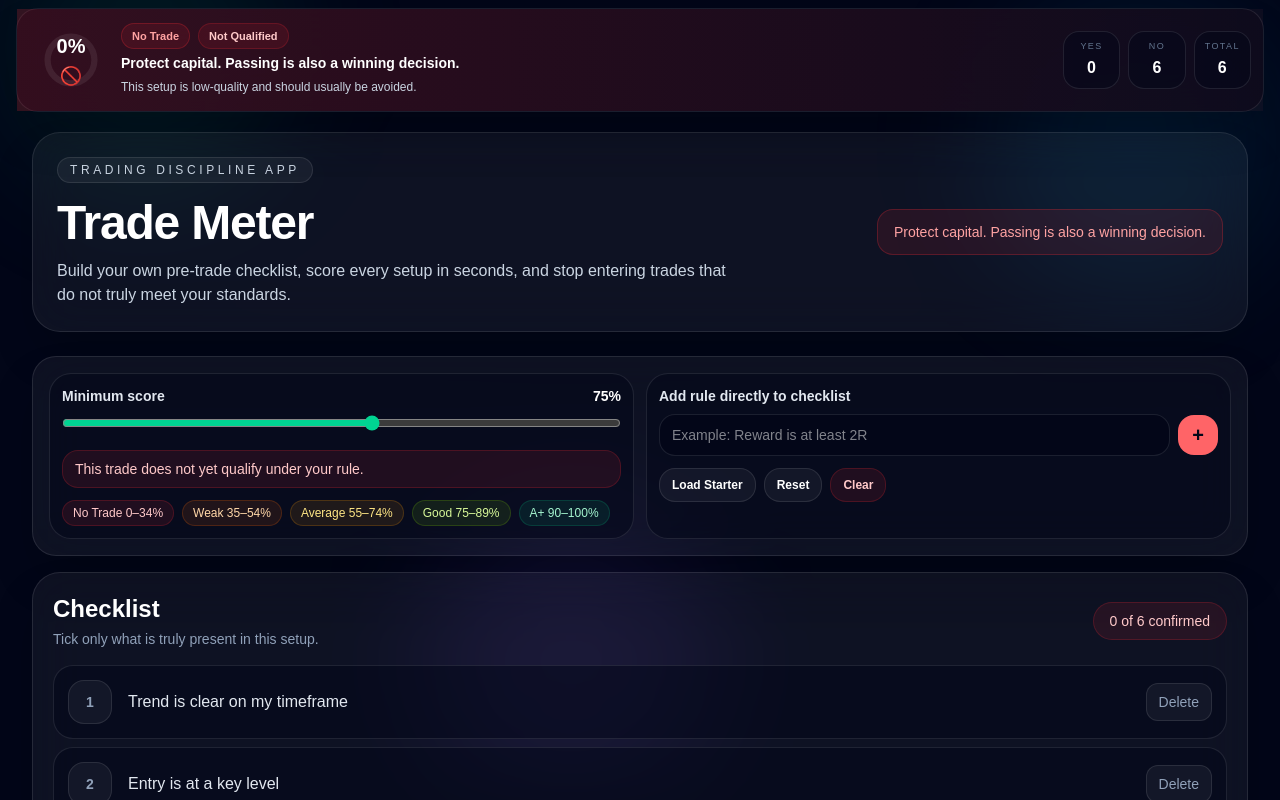
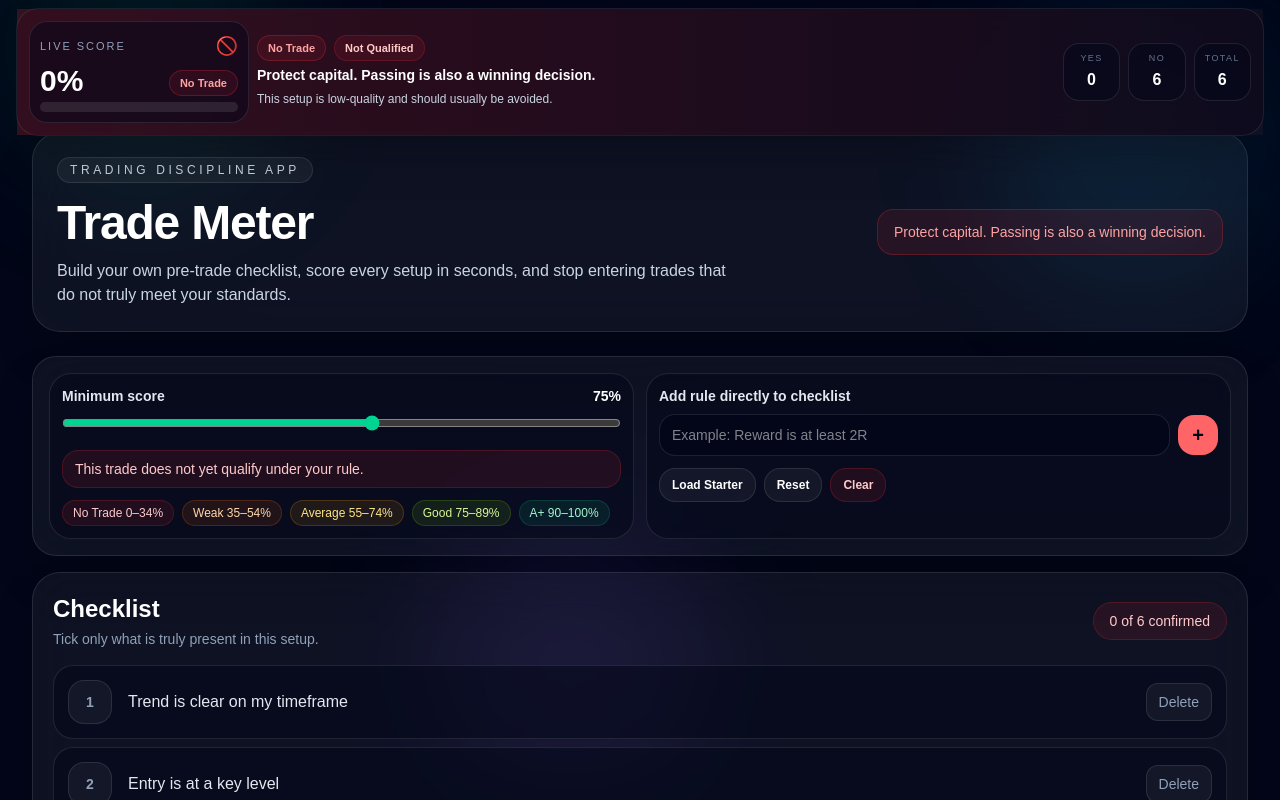
Before and after one commit to Johny-88/Trade-Meter, a Next.js app: page / in a window 1280 px wide. Shown: the top 800 px of the page. Built offline with nearby package versions, Linux system fonts and the light colour scheme.

Commit message:
Update page.tsx

```diff
--- a/app/page.tsx
+++ b/app/page.tsx
@@ -29,6 +29,7 @@ const toneMap: Record<
     badge: string
     pill: string
     button: string
+    fill: string
   }
 > = {
   emerald: {
@@ -37,6 +38,7 @@ const toneMap: Record<
     badge: 'border-emerald-500/25 bg-emerald-500/10 text-emerald-300',
     pill: 'border-emerald-500/20 bg-emerald-500/10 text-emerald-200',
     button: 'bg-emerald-400 text-slate-950 hover:opacity-90',
+    fill: 'bg-emerald-400',
   },
   lime: {
     ring: 'text-lime-400',
@@ -44,6 +46,7 @@ const toneMap: Record<
     badge: 'border-lime-500/25 bg-lime-500/10 text-lime-300',
     pill: 'border-lime-500/20 bg-lime-500/10 text-lime-200',
     button: 'bg-lime-400 text-slate-950 hover:opacity-90',
+    fill: 'bg-lime-400',
   },
   amber: {
     ring: 'text-amber-400',
@@ -51,6 +54,7 @@ const toneMap: Record<
     badge: 'border-amber-500/25 bg-amber-500/10 text-amber-300',
     pill: 'border-amber-500/20 bg-amber-500/10 text-amber-200',
     button: 'bg-amber-400 text-slate-950 hover:opacity-90',
+    fill: 'bg-amber-400',
   },
   orange: {
     ring: 'text-orange-400',
@@ -58,6 +62,7 @@ const toneMap: Record<
     badge: 'border-orange-500/25 bg-orange-500/10 text-orange-300',
     pill: 'border-orange-500/20 bg-orange-500/10 text-orange-200',
     button: 'bg-orange-400 text-slate-950 hover:opacity-90',
+    fill: 'bg-orange-400',
   },
   red: {
     ring: 'text-red-400',
@@ -65,6 +70,7 @@ const toneMap: Record<
     badge: 'border-red-500/25 bg-red-500/10 text-red-300',
     pill: 'border-red-500/20 bg-red-500/10 text-red-200',
     button: 'bg-red-400 text-slate-950 hover:opacity-90',
+    fill: 'bg-red-400',
   },
 }
 
@@ -181,10 +187,6 @@ export default function Home() {
   const styles = toneMap[rating.tone]
   const qualifies = score >= minScore
 
-  const circleRadius = 30
-  const circumference = 2 * Math.PI * circleRadius
-  const dashOffset = circumference - (score / 100) * circumference
-
   const loadStarterRules = () => {
     setRules(starterRules.map(createRule))
   }
@@ -227,40 +229,32 @@ export default function Home() {
         <div className="absolute bottom-0 left-1/3 h-72 w-72 rounded-full bg-violet-500/10 blur-3xl" />
       </div>
 
-      {/* FIXED LIVE SCORE BAR */}
       <div className="fixed inset-x-0 top-0 z-50 px-3 pt-2 md:px-4">
         <div className="mx-auto max-w-7xl rounded-[22px] border border-white/10 bg-slate-950/88 shadow-2xl backdrop-blur-xl">
           <div className={`bg-gradient-to-r ${styles.soft} p-2.5 md:p-3`}>
-            <div className="grid gap-2 md:grid-cols-[84px_minmax(0,1fr)_auto] md:items-center">
-              <div className="mx-auto flex items-center justify-center md:mx-0">
-                <div className="relative h-[72px] w-[72px] md:h-[78px] md:w-[78px]">
-                  <svg className="h-full w-full -rotate-90" viewBox="0 0 100 100">
-                    <circle
-                      cx="50"
-                      cy="50"
-                      r={circleRadius}
-                      fill="transparent"
-                      stroke="rgba(255,255,255,0.08)"
-                      strokeWidth="8"
-                    />
-                    <circle
-                      cx="50"
-                      cy="50"
-                      r={circleRadius}
-                      fill="transparent"
-                      stroke="currentColor"
-                      strokeWidth="8"
-                      strokeLinecap="round"
-                      strokeDasharray={circumference}
-                      strokeDashoffset={dashOffset}
-                      className={`${styles.ring} transition-all duration-500`}
-                    />
-                  </svg>
+            <div className="grid gap-2 md:grid-cols-[220px_minmax(0,1fr)_auto] md:items-center">
+              <div className="rounded-[18px] border border-white/10 bg-slate-950/50 p-2.5">
+                <div className="mb-1.5 flex items-center justify-between">
+                  <span className="text-[10px] uppercase tracking-[0.18em] text-slate-400 md:text-[11px]">
+                    Live Score
+                  </span>
+                  <span className="text-base md:text-lg">{rating.emoji}</span>
+                </div>
 
-                  <div className="absolute inset-0 flex flex-col items-center justify-center">
-                    <div className="text-[18px] font-black md:text-[20px]">{score}%</div>
-                    <div className="mt-0.5 text-[16px] md:text-[18px]">{rating.emoji}</div>
+                <div className="mb-1.5 flex items-end justify-between gap-2">
+                  <div className="text-2xl font-black leading-none md:text-[30px]">
+                    {score}%
                   </div>
+                  <div className={`rounded-full border px-2.5 py-1 text-[10px] font-semibold md:text-[11px] ${styles.badge}`}>
+                    {rating.label}
+                  </div>
+                </div>
+
+                <div className="h-2.5 overflow-hidden rounded-full bg-white/10">
+                  <div
+                    className={`h-full rounded-full transition-all duration-500 ${styles.fill}`}
+                    style={{ width: `${score}%` }}
+                  />
                 </div>
               </div>
 
```
